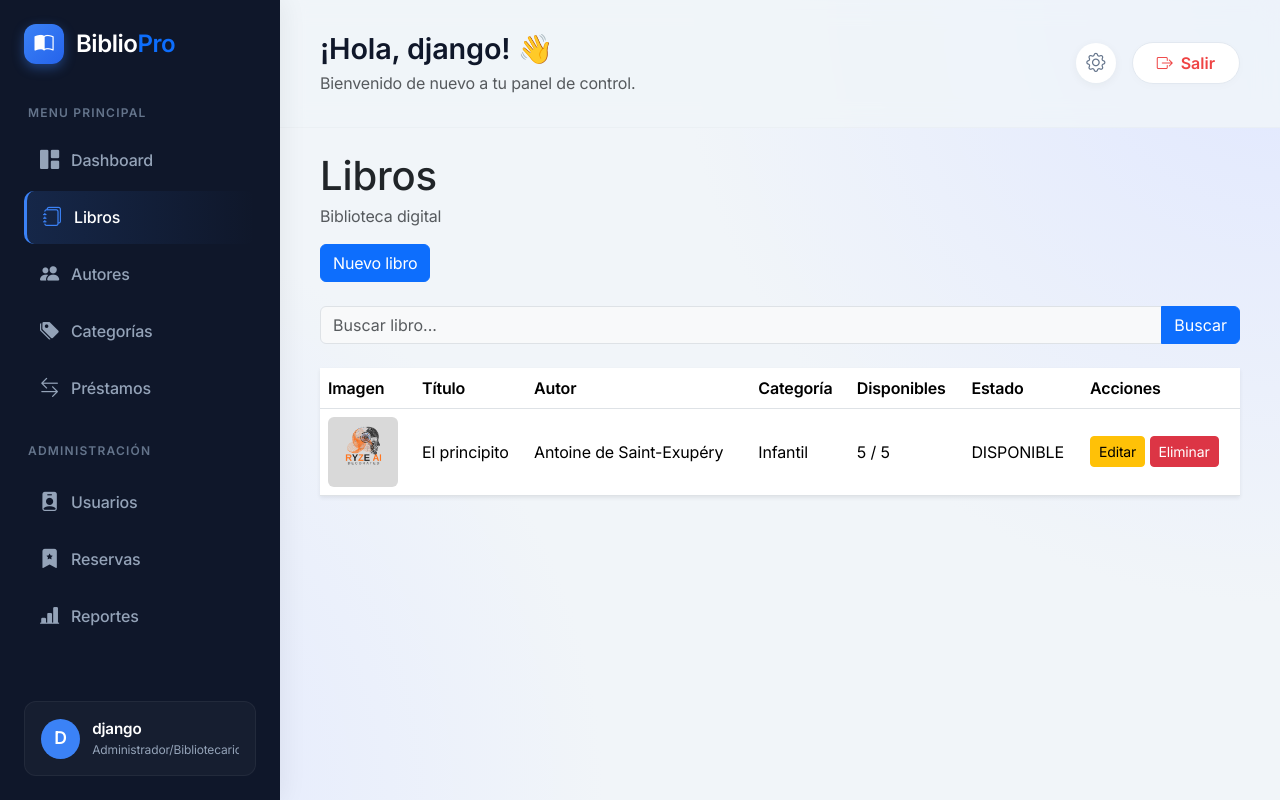
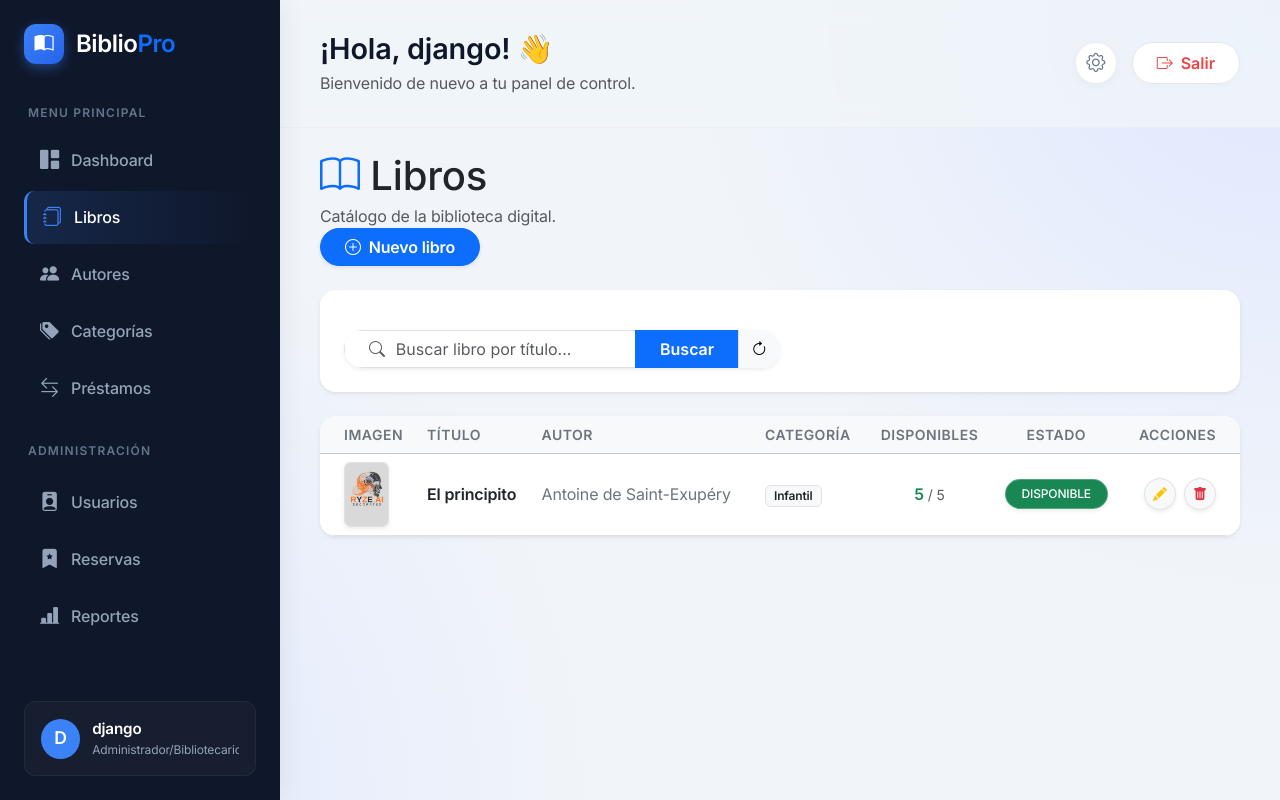
Before and after one commit to KevinDev-exe/Sistema_de_Biblioteca-_Digital, a Django app: page /libros/ in a window 1280 px wide. Run offline with Django 5.2, Linux system fonts and the light colour scheme; a user stored in the database is signed in; data comes from the database, SQL or seed files in the repository.

Commit message:
feat(UI): Rediseño premium de la lista de libros con buscador en píldora y paginación

```diff
--- a/Sistema_de_Biblioteca_Digital/libros/templates/libros/lista_libros.html
+++ b/Sistema_de_Biblioteca_Digital/libros/templates/libros/lista_libros.html
@@ -3,175 +3,148 @@
 {% block content %}
 
 <div class="page-header align-items-end mb-4">
-
     <div>
-
-        <h1 class="fw-extrabold text-dark mb-1">Libros</h1>
-
-        <p class="text-muted">
-            Biblioteca digital
-        </p>
-
+        <h1 class="fw-extrabold text-dark mb-1">
+            <i class="bi bi-book text-primary"></i> Libros
+        </h1>
+        <p class="text-muted mb-0">Catálogo de la biblioteca digital.</p>
+    </div>
+    {% if request.user.perfil.rol == 'ADMIN' %}
+    <div>
+        <a href="{% url 'crear_libro' %}" class="btn btn-primary shadow-sm fw-bold rounded-pill px-4">
+            <i class="bi bi-plus-circle me-1"></i> Nuevo libro
+        </a>
+    </div>
+    {% endif %}
 </div>
 
+<!-- Buscador -->
+<div class="panel border-0 shadow-sm p-4 mb-4 bg-white rounded-4">
+    <form method="GET" class="row g-3 m-0">
+        <div class="col-md-8 col-lg-6 px-0">
+            <div class="input-group shadow-sm rounded-pill overflow-hidden">
+                <span class="input-group-text bg-white border-end-0 text-muted ps-4"><i class="bi bi-search"></i></span>
+                <input type="text" name="q" value="{{ query }}" class="form-control bg-white border-start-0 ps-0 shadow-none border-end-0" placeholder="Buscar libro por título...">
+                <button type="submit" class="btn btn-primary px-4 fw-bold">Buscar</button>
+                <a href="{% url 'lista_libros' %}" class="btn btn-light border-start" title="Limpiar filtros / Refrescar">
+                    <i class="bi bi-arrow-clockwise"></i>
+                </a>
+            </div>
+        </div>
+    </form>
+</div>
+
+<!-- Tabla de Libros -->
+<div class="panel border-0 shadow-sm rounded-4 overflow-hidden bg-white">
+    <div class="table-responsive">
+        <table class="table table-hover align-middle mb-0">
+            <thead class="table-light">
+                <tr>
+                    <th class="ps-4 text-uppercase small fw-bold text-secondary" style="letter-spacing: 0.5px;">Imagen</th>
+                    <th class="text-uppercase small fw-bold text-secondary" style="letter-spacing: 0.5px;">Título</th>
+                    <th class="text-uppercase small fw-bold text-secondary" style="letter-spacing: 0.5px;">Autor</th>
+                    <th class="text-uppercase small fw-bold text-secondary" style="letter-spacing: 0.5px;">Categoría</th>
+                    <th class="text-center text-uppercase small fw-bold text-secondary" style="letter-spacing: 0.5px;">Disponibles</th>
+                    <th class="text-center text-uppercase small fw-bold text-secondary" style="letter-spacing: 0.5px;">Estado</th>
+                    <th class="text-end pe-4 text-uppercase small fw-bold text-secondary" style="letter-spacing: 0.5px;">Acciones</th>
+                </tr>
+            </thead>
+            <tbody>
+                {% for libro in libros %}
+                <tr>
+                    <td class="ps-4">
+                        {% if libro.imagen %}
+                        <img src="{{ libro.imagen.url }}" class="rounded shadow-sm border" style="width: 45px; height: 65px; object-fit: cover;">
+                        {% else %}
+                        <div class="bg-light rounded shadow-sm border d-flex align-items-center justify-content-center text-muted" style="width: 45px; height: 65px;">
+                            <i class="bi bi-book fs-4 opacity-50"></i>
+                        </div>
+                        {% endif %}
+                    </td>
+                    <td class="fw-bold text-dark">{{ libro.titulo }}</td>
+                    <td class="text-secondary">{{ libro.autor }}</td>
+                    <td><span class="badge bg-light text-dark border px-2 py-1">{{ libro.categoria }}</span></td>
+                    <td class="text-center">
+                        <span class="fw-bold fs-6 {% if libro.disponibles == 0 %}text-danger{% else %}text-success{% endif %}">
+                            {{ libro.disponibles }}
+                        </span>
+                        <span class="text-muted small">/ {{ libro.cantidad }}</span>
+                    </td>
+                    <td class="text-center">
+                        <span class="badge rounded-pill {% if libro.estado == 'DISPONIBLE' %}bg-success{% else %}bg-danger{% endif %} px-3 py-2 fw-medium border border-light border-opacity-25 shadow-sm">
+                            {{ libro.estado }}
+                        </span>
+                    </td>
+                    <td class="text-end pe-4">
                         {% if request.user.perfil.rol == 'ADMIN' %}
-
-    <a href="{% url 'crear_libro' %}" class="btn btn-primary">
-
-        Nuevo libro
-
+                        <div class="d-flex justify-content-end gap-2">
+                            <a href="{% url 'editar_libro' libro.id %}" class="btn btn-sm btn-light border text-warning shadow-sm rounded-circle d-flex align-items-center justify-content-center transition-hover" style="width: 32px; height: 32px;" title="Editar">
+                                <i class="bi bi-pencil-fill"></i>
                             </a>
-
+                            <a href="{% url 'eliminar_libro' libro.id %}" class="btn btn-sm btn-light border text-danger shadow-sm rounded-circle d-flex align-items-center justify-content-center transition-hover" style="width: 32px; height: 32px;" title="Eliminar" onclick="return confirm('¿Estás seguro de eliminar este libro?')">
+                                <i class="bi bi-trash-fill"></i>
+                            </a>
+                        </div>
                         {% endif %}
 
+                        {% if request.user.perfil.rol == 'LECTOR' %}
+                            <div class="d-flex justify-content-end">
+                            {% if libro.id in libros_solicitados %}
+                                <button class="btn btn-secondary btn-sm rounded-pill px-3 shadow-sm" disabled>
+                                    <i class="bi bi-clock me-1"></i> Solicitado
+                                </button>
+                            {% elif libro.disponibles > 0 %}
+                                <a href="{% url 'reservar_libro' libro.id %}" class="btn btn-success btn-sm rounded-pill px-3 fw-bold shadow-sm transition-hover">
+                                    <i class="bi bi-bookmark-plus me-1"></i> Pedir
+                                </a>
+                            {% else %}
+                                <button class="btn btn-outline-danger btn-sm rounded-pill px-3 shadow-sm" disabled>
+                                    <i class="bi bi-x-circle me-1"></i> Sin stock
+                                </button>
+                            {% endif %}
+                            </div>
+                        {% endif %}
+                    </td>
+                </tr>
+                {% empty %}
+                <tr>
+                    <td colspan="7" class="text-center py-5 text-muted">
+                        <div class="mb-3"><i class="bi bi-journal-x fs-1 opacity-50"></i></div>
+                        <h6>No se encontraron libros</h6>
+                        {% if query %}<p class="small mb-0">Intenta con otros términos de búsqueda.</p>{% endif %}
+                    </td>
+                </tr>
+                {% endfor %}
+            </tbody>
+        </table>
     </div>
 
-
-<form method="GET" class="mb-4">
-
-    <div class="input-group">
-
-        <input type="text" name="buscar" class="form-control bg-light" placeholder="Buscar libro..."
-            value="{{request.GET.buscar}}">
-
-        <button class="btn btn-primary">
-
-            Buscar
-
-        </button>
-
-    </div>
-
-</form>
-
-
-<div class="panel border-0 shadow-sm table-panel mt-4">
-
-    <div class="panel-body">
-
-        <table class="table align-middle">
-
-            <thead>
-
-                <tr>
-
-                    <th>Imagen</th>
-                    <th>Título</th>
-                    <th>Autor</th>
-                    <th>Categoría</th>
-                    <th>Disponibles</th>
-                    <th>Estado</th>
-                    <th>Acciones</th>
-
-                </tr>
-
-            </thead>
-
-            <tbody>
-
-                {% for libro in libros %}
-
-                <tr>
-
-                    <td>
-
-                        {% if libro.imagen %}
-
-                        <img src="{{ libro.imagen.url }}" width="70" class="rounded">
-
+    <!-- Paginación -->
+    {% if libros.has_other_pages %}
+    <div class="card-footer bg-light border-top p-3 d-flex justify-content-center">
+        <ul class="pagination pagination-sm mb-0 shadow-sm">
+            {% if libros.has_previous %}
+            <li class="page-item"><a class="page-link text-primary" href="?page={{ libros.previous_page_number }}{% if query %}&q={{ query }}{% endif %}">&laquo; Anterior</a></li>
             {% else %}
-
-                        Sin imagen
-
+            <li class="page-item disabled"><span class="page-link text-muted">&laquo; Anterior</span></li>
             {% endif %}
 
-                    </td>
-
-                    <td>{{libro.titulo}}</td>
-
-                    <td>{{libro.autor}}</td>
-
-                    <td>{{libro.categoria}}</td>
-
-                    <td>
-
-                        {{libro.disponibles}} / {{libro.cantidad}}
-
-                    </td>
-
-                    <td>
-
-                        {{libro.estado}}
-
-                    </td>
-
-                    <td>
-
-                        {% if request.user.perfil.rol == 'ADMIN' %}
-
-                        <a href="{% url 'editar_libro' libro.id %}" class="btn btn-warning btn-sm">
-
-                            Editar
-
-                        </a>
-
-                        <a href="{% url 'eliminar_libro' libro.id %}" class="btn btn-danger btn-sm" onclick="return confirm('¿Estás seguro de eliminar este libro?')">
-
-                            Eliminar
-
-                        </a>
-
+            {% for i in libros.paginator.page_range %}
+                {% if libros.number == i %}
+                <li class="page-item active"><span class="page-link border-primary bg-primary">{{ i }}</span></li>
+                {% else %}
+                <li class="page-item"><a class="page-link text-primary" href="?page={{ i }}{% if query %}&q={{ query }}{% endif %}">{{ i }}</a></li>
                 {% endif %}
-
-
-                        {% if request.user.perfil.rol == 'LECTOR' %}
-
-                            {% if libro.id in libros_solicitados %}
-
-                            <button class="btn btn-secondary btn-sm" disabled>
-                                Solicitud enviada
-                            </button>
-
-                            {% elif libro.disponibles > 0 %}
-
-                            <a href="{% url 'reservar_libro' libro.id %}" class="btn btn-success btn-sm">
-                                Pedir prestado
-                            </a>
-
-                            {% else %}
-
-                            <button class="btn btn-danger btn-sm" disabled>
-                                Sin disponibilidad
-                            </button>
-
-                            {% endif %}
-
-                        {% endif %}
-
-                    </td>
-
-                </tr>
-
-                {% empty %}
-
-                <tr>
-
-                    <td colspan="7">
-
-                        No hay libros registrados
-
-                    </td>
-
-                </tr>
-
             {% endfor %}
 
-            </tbody>
-
-        </table>
-
+            {% if libros.has_next %}
+            <li class="page-item"><a class="page-link text-primary" href="?page={{ libros.next_page_number }}{% if query %}&q={{ query }}{% endif %}">Siguiente &raquo;</a></li>
+            {% else %}
+            <li class="page-item disabled"><span class="page-link text-muted">Siguiente &raquo;</span></li>
+            {% endif %}
+        </ul>
     </div>
-
+    {% endif %}
 </div>
 
 {% endblock %}
--- a/Sistema_de_Biblioteca_Digital/libros/views.py
+++ b/Sistema_de_Biblioteca_Digital/libros/views.py
@@ -14,15 +14,12 @@ def es_admin(usuario):
 @login_required
 def lista_libros(request):
 
-    libros = Libro.objects.all()
+    libros = Libro.objects.all().order_by('-id')
 
-    buscar = request.GET.get('buscar')
+    buscar = request.GET.get('q')
 
     if buscar:
-
-        libros = libros.filter(
-            titulo__icontains=buscar
-        )
+        libros = libros.filter(titulo__icontains=buscar)
 
     prestamos_usuario = Prestamo.objects.filter(
         usuario=request.user,
@@ -34,18 +31,19 @@ def lista_libros(request):
     )
 
     libros_solicitados = []
+    for prestamo in prestamos_usuario:
+        libros_solicitados.append(prestamo.libro.id)
 
-    for prestamo in prestamos_usuario:
-
-        libros_solicitados.append(
-            prestamo.libro.id
-        )
+    paginator = Paginator(libros, 10)
+    page_number = request.GET.get('page')
+    page_obj = paginator.get_page(page_number)
 
     return render(
         request,
         'libros/lista_libros.html',
         {
-            'libros': libros,
+            'libros': page_obj,
+            'query': buscar if buscar else '',
             'libros_solicitados': libros_solicitados
         }
     )
```
Lines whose indentation alone changed are shown as unchanged.
